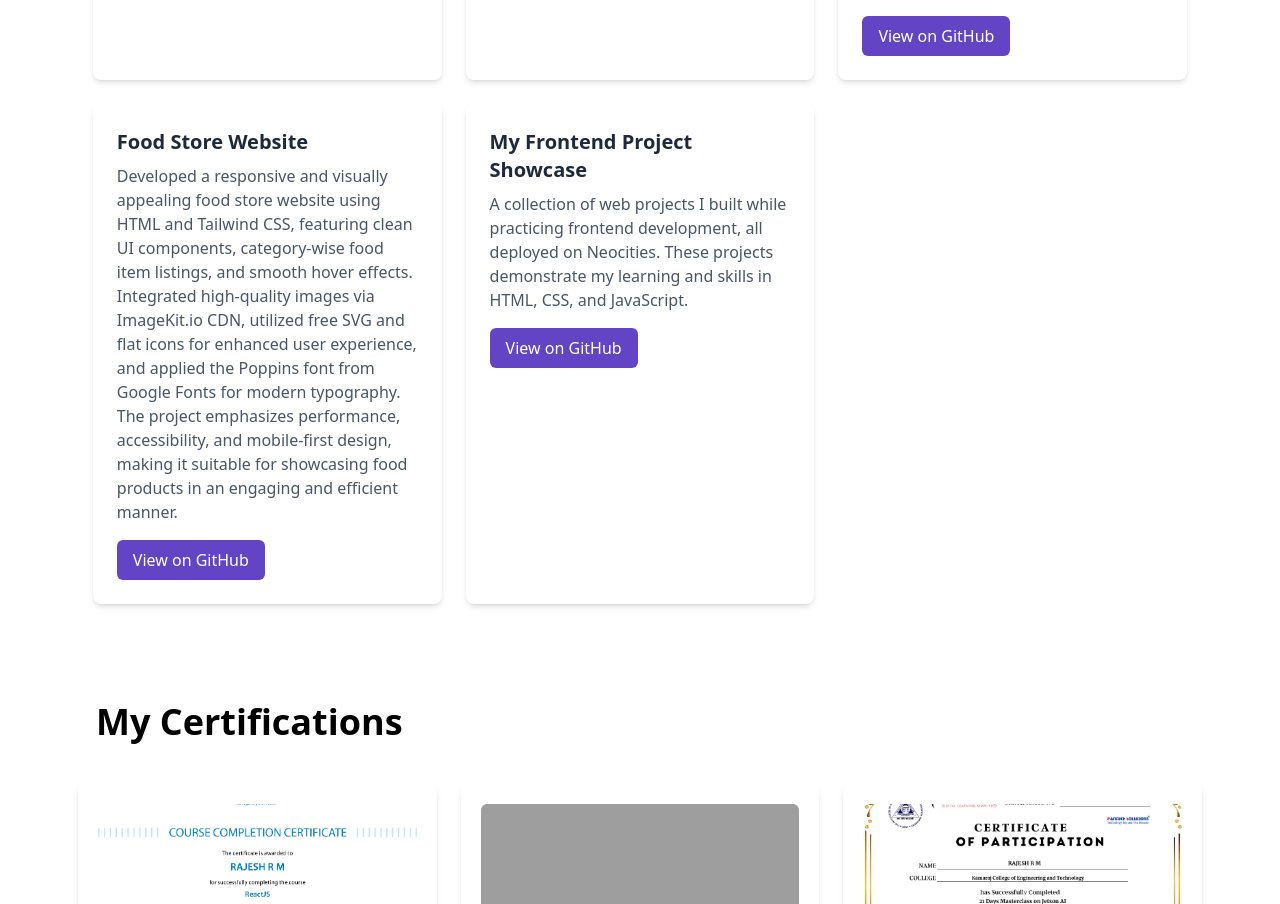
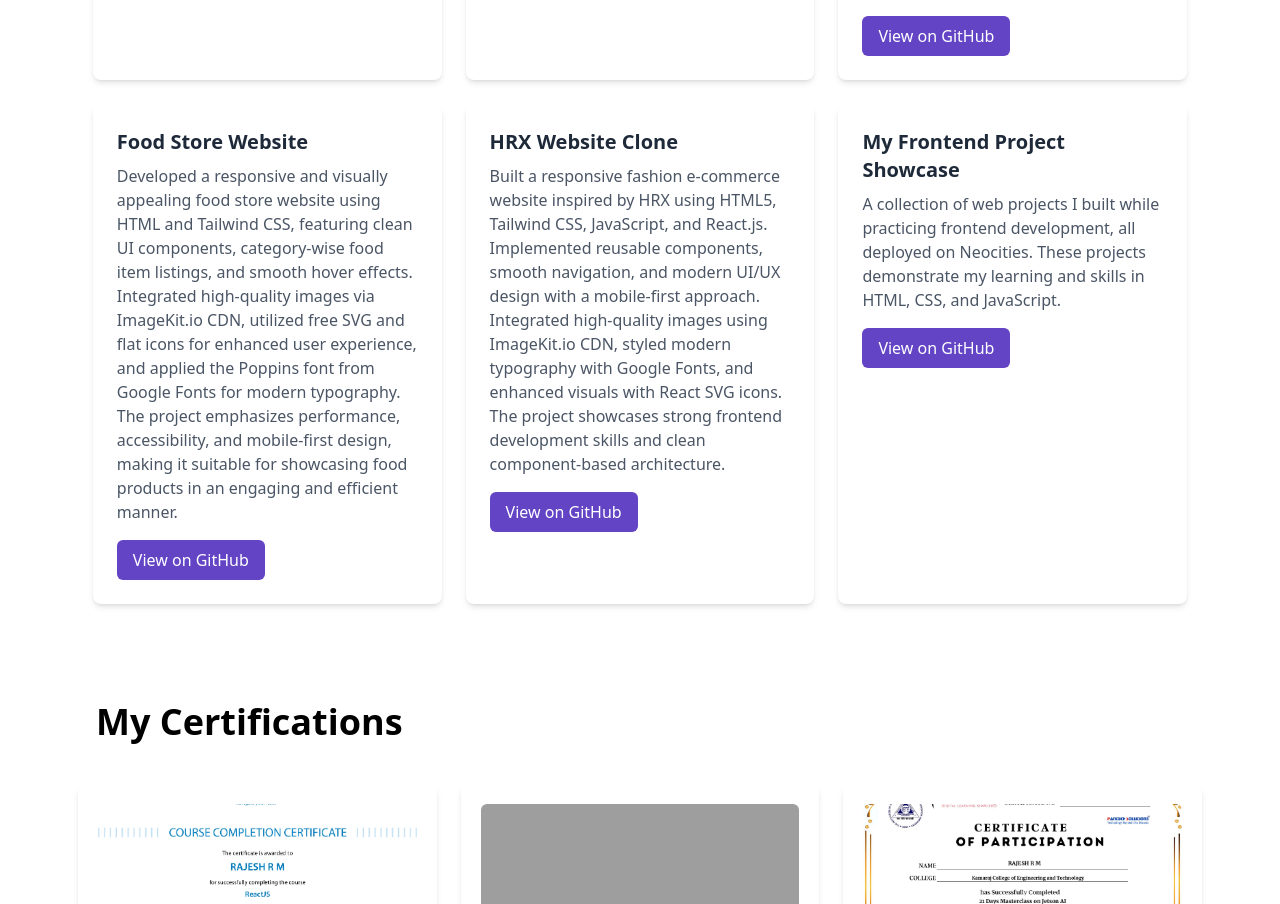
Before and after one commit to lonelykidtillnow/Portfolioo, a React (Vite) app: page / in a window 1280 px wide. Shown: the part 2507-3411 px from the top of the page. Built offline with nearby package versions, Linux system fonts and the light colour scheme; grey boxes are pictures that could not be loaded.

Commit message:
Portfolio

```diff
--- a/src/home.jsx
+++ b/src/home.jsx
@@ -22,7 +22,7 @@ const Home = () => {
                                 delaySpeed={1000}
                             />
                         </p>
-                        <a href="https://drive.google.com/file/d/1P_W5_M-1N3TgVrkr--f1gZoeu7rhwGi5/view"><button className="text-[16px] font-[500px] text-[#FFFFFF] leading-[24px] bg-[#6244c5] font-[poppins] p-[10px] rounded-xl w-[200px]">Download CV</button></a>
+                        <a href="https://drive.google.com/file/d/1PBfm6b_XX5JvhDD-S_59ZEXqJIJisR_U/view"><button className="text-[16px] font-[500px] text-[#FFFFFF] leading-[24px] bg-[#6244c5] font-[poppins] p-[10px] rounded-xl w-[200px]">Download CV</button></a>
                     </div>
                 </div>
                 <div>
--- a/src/project.jsx
+++ b/src/project.jsx
@@ -19,6 +19,11 @@ const Project = () => {
           title: "Food Store Website",
           description: "Developed a responsive and visually appealing food store website using HTML and Tailwind CSS, featuring clean UI components, category-wise food item listings, and smooth hover effects. Integrated high-quality images via ImageKit.io CDN, utilized free SVG and flat icons for enhanced user experience, and applied the Poppins font from Google Fonts for modern typography. The project emphasizes performance, accessibility, and mobile-first design, making it suitable for showcasing food products in an engaging and efficient manner.",
           githubLink: "https://lonelykidtillnow.github.io/Mern-Projects/foodstore/"
+        },
+        {
+          title: "HRX Website Clone",
+          description: "Built a responsive fashion e-commerce website inspired by HRX using HTML5, Tailwind CSS, JavaScript, and React.js. Implemented reusable components, smooth navigation, and modern UI/UX design with a mobile-first approach. Integrated high-quality images using ImageKit.io CDN, styled modern typography with Google Fonts, and enhanced visuals with React SVG icons. The project showcases strong frontend development skills and clean component-based architecture.",
+          githubLink: "https://rajeshproject.netlify.app/"
         },
         {
             "title": "My Frontend Project Showcase",
```
